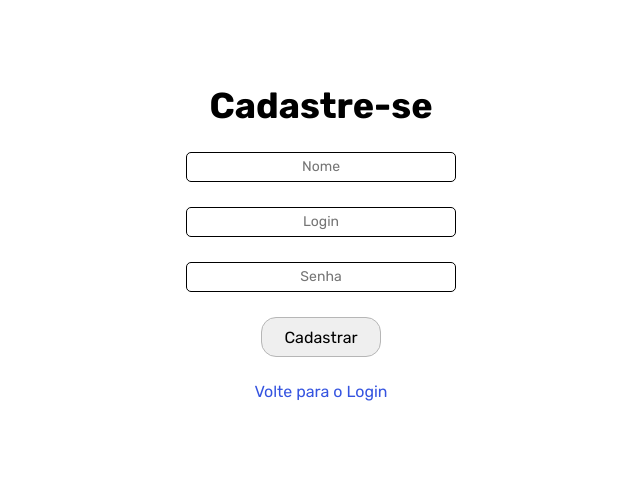
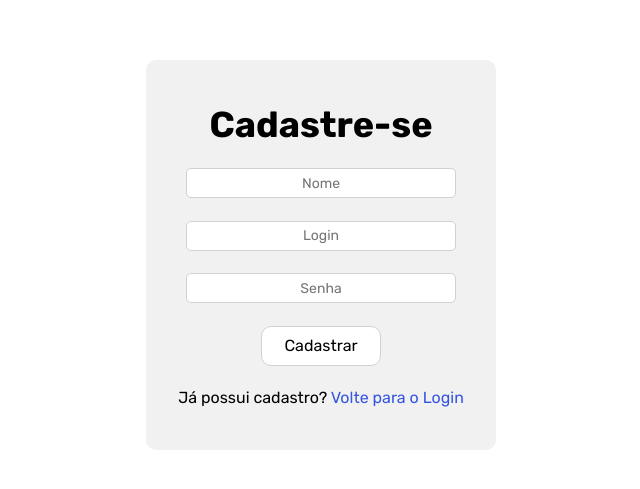
Before and after one commit to brunoogalvani/sistema-ponto-frontend, a React (Vite) app: page /register in a window 1280 px wide. Shown: the part 145-634 px from the top of the page, without its empty margins (319-959 px from the left). Built offline with nearby package versions, Linux system fonts and the light colour scheme.

Commit message:
update css login e cadastro

```diff
--- a/src/pages/Login/Login.css
+++ b/src/pages/Login/Login.css
@@ -1,16 +1,10 @@
 .login-container {
-    /* background: #ecebeb;
-    width: 400px;
-    height: 300px;
-    border-radius: 20px;
+    background: #f1f1f1;
+    width: 350px;
+    border-radius: 10px;
     margin: 0 auto;
     padding: 20px;
-    align-content: center; */
-    text-align: center;
-
-    & h1 {
-        font-size: 36px;
-    }
+    align-content: center;
 }
 
 .login-form {
@@ -20,29 +14,41 @@
     justify-content: space-evenly;
     align-items: center;
 
+    & h1 {
+        font-size: 36px;
+    }
 
     & input {
         width: 270px;
         height: 30px;
         font-size: 14px;
-        border: 1px solid;
+        border: 1px solid #d1d1d1;
         border-radius: 5px;
         outline: none;
         text-align: center;
     }
 
     & button {
+        background: #ffffff;
         width: 120px;
         height: 40px;
         font-size: 16px;
-        border: 1px solid #b6b6b6;
-        border-radius: 15px;
+        border: 1px solid #d1d1d1;
+        border-radius: 10px;
         cursor: pointer;
         transition: .3s;
     }
 
     & button:hover {
-        background: #ffffff;
+        background: #eeeeee;
+    }
+
+    & button:active {
+        background: #f7f7f7;
+    }
+
+    & span {
+        color: black;
     }
 
     & a {
@@ -50,4 +56,8 @@
         text-decoration: none;
         cursor: pointer;
     }
+
+    & a:hover {
+        text-decoration-line: underline;
+    }
 }
--- a/src/pages/Login/Login.jsx
+++ b/src/pages/Login/Login.jsx
@@ -41,12 +41,12 @@ function Login() {
     return (
         <>
             <div className='login-container'>
-                <h1>Faça seu Login</h1>
-                    <form className='login-form' onKeyDown={handleKeyPress}>
+                <form className='login-form' onKeyDown={handleKeyPress}>
+                    <h1>Faça seu Login</h1>
                     <input placeholder='Login' name='login' type='text' ref={inputLogin} autoComplete='off' />
                     <input placeholder='Senha' name='senha' type='password' ref={inputPassword} autoComplete='off' />
                     <button type='button' onClick={autenticarUser}>Entrar</button>
-                    <Link to ='/register'>Registre-se aqui</Link>
+                    <span>Não possui cadastro? <Link to ='/register'>Registre-se aqui</Link></span>
                 </form>
             </div>
         </>
--- a/src/pages/Register/Register.css
+++ b/src/pages/Register/Register.css
@@ -1,48 +1,54 @@
 .register-container {
-    /* background: #ecebeb;
-    width: 400px;
-    height: 350px;
-    border-radius: 20px;
+    background: #f1f1f1;
+    width: 350px;
+    border-radius: 10px;
     margin: 0 auto;
     padding: 20px;
-    align-content: center; */
-    text-align: center;
-
-    & h1 {
-        font-size: 36px;
-    }
+    align-content: center;
 }
 
 .register-form {
-    height: 300px;
+    height: 350px;
     display: flex;
     flex-direction: column;
     justify-content: space-evenly;
     align-items: center;
 
+    & h1 {
+        font-size: 36px;
+    }
 
     & input {
         width: 270px;
         height: 30px;
         font-size: 14px;
-        border: 1px solid;
+        border: 1px solid #d1d1d1;
         border-radius: 5px;
         outline: none;
         text-align: center;
     }
 
     & button {
+        background: rgb(255, 255, 255);
         width: 120px;
         height: 40px;
         font-size: 16px;
-        border: 1px solid #b6b6b6;
-        border-radius: 15px;
+        border: 1px solid #d1d1d1;
+        border-radius: 10px;
         cursor: pointer;
         transition: .3s;
     }
 
     & button:hover {
-        background: #ffffff;
+        background: #eeeeee;
+    }
+
+    & button:active {
+        background: #f7f7f7;
+    }
+
+    & span {
+        color: black;
     }
 
     & a {
@@ -50,4 +56,8 @@
         text-decoration: none;
         cursor: pointer;
     }
+
+    & a:hover {
+        text-decoration-line: underline;
+    }
 }
--- a/src/pages/Register/Register.jsx
+++ b/src/pages/Register/Register.jsx
@@ -43,13 +43,13 @@ function Register() {
     return (
         <>
             <div className='register-container'>
-                <h1>Cadastre-se</h1>
                 <form className='register-form' onKeyDown={handleKeyPress}>
+                    <h1>Cadastre-se</h1>
                     <input placeholder='Nome' name='name' type='text' ref={inputName} autoComplete='off' />
                     <input placeholder='Login' name='login' type='text' ref={inputLogin} autoComplete='off' />
                     <input placeholder='Senha' name='senha' type='password' ref={inputPassword} autoComplete='off' />
                     <button type='button' onClick={cadastrar}>Cadastrar</button>
-                    <Link to ='/'>Volte para o Login</Link>
+                    <span>Já possui cadastro? <Link to ='/'>Volte para o Login</Link></span>
                 </form>
             </div>
         </>
```
